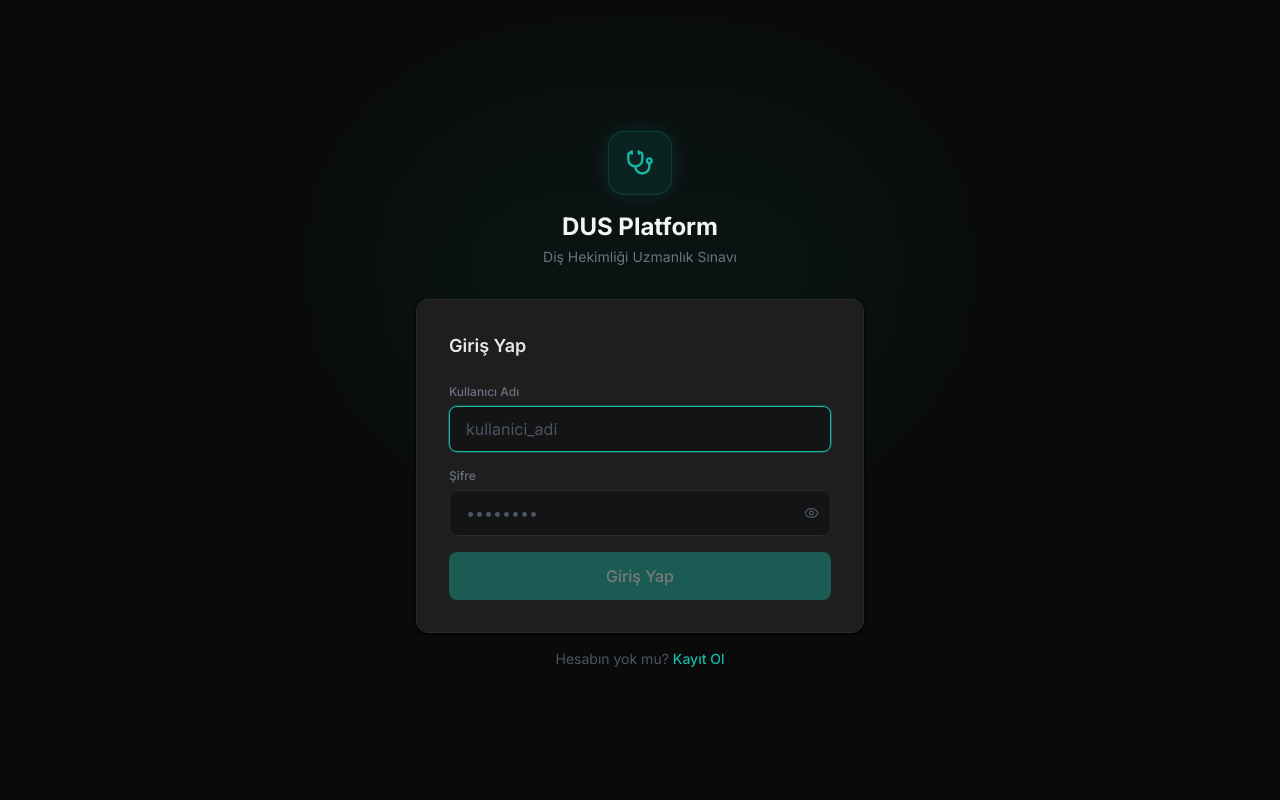
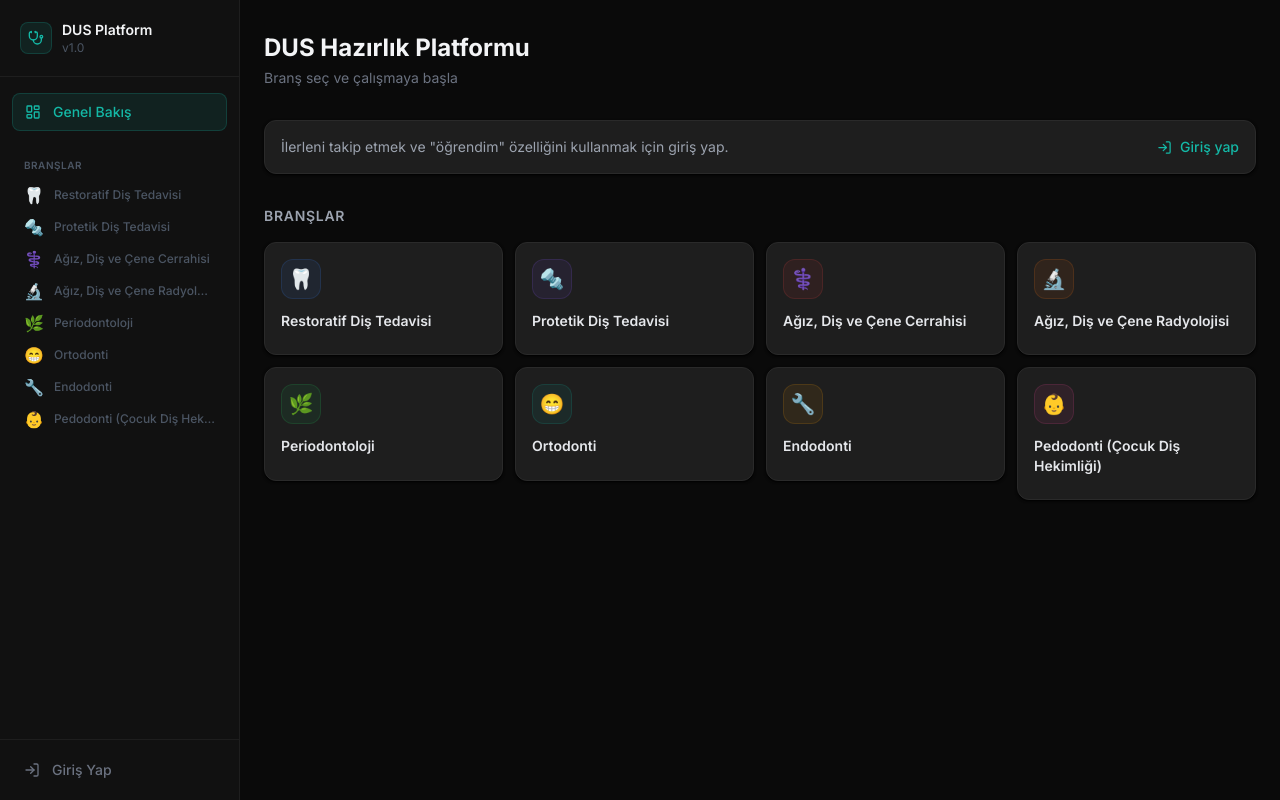
Before and after one commit to doguhancakir/dus-platform, a React (Vite) app: page / in a window 1280 px wide. Before the commit this address led to /login. Built offline with nearby package versions, Linux system fonts and the light colour scheme; no server answers.

Commit message:
Public dashboard

```diff
--- a/src/App.jsx
+++ b/src/App.jsx
@@ -41,9 +41,7 @@ function AppRoutes() {
       <Route path="/register" element={
         <PublicRoute><Register /></PublicRoute>
       } />
-      <Route path="/" element={
-        <ProtectedRoute><Dashboard /></ProtectedRoute>
-      } />
+      <Route path="/" element={<Dashboard />} />
       <Route path="/branch/:id" element={<BranchPage />} />
       <Route path="/topic/:id" element={<TopicPage />} />
       <Route path="/admin" element={
--- a/src/pages/Dashboard.jsx
+++ b/src/pages/Dashboard.jsx
@@ -1,7 +1,7 @@
 import { useState, useEffect } from 'react'
 import { Link } from 'react-router-dom'
 import { motion } from 'framer-motion'
-import { Flame, BookOpen, TrendingUp, Clock } from 'lucide-react'
+import { Flame, BookOpen, TrendingUp, Clock, LogIn } from 'lucide-react'
 import { useAuth } from '../contexts/AuthContext'
 import { supabase } from '../lib/supabase'
 import { BRANCHES } from '../lib/data'
@@ -22,20 +22,24 @@ export default function Dashboard() {
   const { user } = useAuth()
   const [branchStats, setBranchStats] = useState({})
   const [totalDue, setTotalDue] = useState(0)
-  const [loading, setLoading] = useState(true)
+  const [loading, setLoading] = useState(!!user)
 
   useEffect(() => {
+    if (user) {
+      setLoading(true)
       loadStats()
-  }, [user.id])
+    } else {
+      setLoading(false)
+      setBranchStats({})
+    }
+  }, [user?.id])
 
   async function loadStats() {
     try {
-      // Tüm konular
       const { data: topics } = await supabase
         .from('topics')
         .select('id, branch_id')
 
-      // Kullanıcının tamamladığı konular
       const { data: progress } = await supabase
         .from('user_topic_progress')
         .select('topic_id')
@@ -44,7 +48,6 @@ export default function Dashboard() {
 
       const completedIds = new Set(progress?.map(p => p.topic_id) || [])
 
-      // Due kartlar
       const now = new Date().toISOString()
       const { data: dueCards } = await supabase
         .from('user_cards')
@@ -53,7 +56,6 @@ export default function Dashboard() {
         .lte('due_date', now)
         .neq('status', 'new')
 
-      // Sorular ve branch ilişkisi
       const { data: questions } = await supabase
         .from('questions')
         .select('id, topic_id, topics(branch_id)')
@@ -63,7 +65,6 @@ export default function Dashboard() {
         questionBranchMap[q.id] = q.topics?.branch_id
       })
 
-      // Branch bazlı due sayı
       const branchDue = {}
       dueCards?.forEach(c => {
         const branchId = questionBranchMap[c.question_id]
@@ -72,7 +73,6 @@ export default function Dashboard() {
         }
       })
 
-      // Branch bazlı konu ilerlemesi
       const stats = {}
       BRANCHES.forEach(b => {
         const branchTopics = topics?.filter(t => t.branch_id === b.id) || []
@@ -105,14 +105,24 @@ export default function Dashboard() {
         {/* Header */}
         <div className="mb-8">
           <motion.div initial={{ opacity: 0, y: 8 }} animate={{ opacity: 1, y: 0 }}>
+            {user ? (
+              <>
                 <h1 className="text-2xl font-bold text-gray-100 mb-1">
                   Hoş geldin, <span className="text-accent">{user.nickname}</span> 👋
                 </h1>
                 <p className="text-gray-500 text-sm">DUS sınavına hazırlanmaya devam et</p>
+              </>
+            ) : (
+              <>
+                <h1 className="text-2xl font-bold text-gray-100 mb-1">DUS Hazırlık Platformu</h1>
+                <p className="text-gray-500 text-sm">Branş seç ve çalışmaya başla</p>
+              </>
+            )}
           </motion.div>
         </div>
 
-        {/* Overview Cards */}
+        {/* Overview Cards — only for logged-in users */}
+        {user ? (
           <motion.div
             variants={container}
             initial="hidden"
@@ -162,6 +172,22 @@ export default function Dashboard() {
               <div className="text-xs text-gray-600 mt-0.5">aktif alan</div>
             </motion.div>
           </motion.div>
+        ) : (
+          <motion.div
+            initial={{ opacity: 0, y: 8 }}
+            animate={{ opacity: 1, y: 0 }}
+            className="card p-4 mb-8 flex items-center justify-between"
+          >
+            <p className="text-sm text-gray-400">İlerleni takip etmek ve "öğrendim" özelliğini kullanmak için giriş yap.</p>
+            <Link
+              to="/login"
+              className="flex items-center gap-2 text-sm font-medium text-accent hover:text-accent/80 transition-colors shrink-0 ml-4"
+            >
+              <LogIn size={15} />
+              Giriş yap
+            </Link>
+          </motion.div>
+        )}
 
         {/* Branch Grid */}
         <div className="mb-4">
@@ -178,7 +204,7 @@ export default function Dashboard() {
             const stats = branchStats[branch.id]
             return (
               <motion.div key={branch.id} variants={item}>
-                <BranchCard branch={branch} stats={stats} loading={loading} />
+                <BranchCard branch={branch} stats={stats} loading={loading} showProgress={!!user} />
               </motion.div>
             )
           })}
@@ -188,7 +214,7 @@ export default function Dashboard() {
   )
 }
 
-function BranchCard({ branch, stats, loading }) {
+function BranchCard({ branch, stats, loading, showProgress }) {
   if (loading) return <SkeletonCard />
 
   const progress = stats?.progress || 0
@@ -212,12 +238,14 @@ function BranchCard({ branch, stats, loading }) {
           >
             {branch.icon}
           </div>
+          {showProgress && (
             <ProgressRing
               progress={progress}
               size={40}
               strokeWidth={3}
               color={branch.color}
             />
+          )}
         </div>
 
         {/* Name */}
@@ -225,13 +253,14 @@ function BranchCard({ branch, stats, loading }) {
           {branch.name}
         </h3>
 
-        {/* Stats */}
+        {/* Stats — only for logged-in users */}
+        {showProgress && (
+          <>
             <div className="flex items-center justify-between text-xs text-gray-600 mb-3">
               <span>{completedCount}/{topicCount} konu</span>
               <span>{progress}%</span>
             </div>
 
-        {/* Progress bar */}
             <div className="progress-bar">
               <motion.div
                 className="progress-fill"
@@ -242,13 +271,14 @@ function BranchCard({ branch, stats, loading }) {
               />
             </div>
 
-        {/* Due count */}
             {dueCount > 0 && (
               <div className="mt-3 flex items-center gap-1.5">
                 <div className="w-1.5 h-1.5 rounded-full bg-accent animate-pulse" />
                 <span className="text-xs text-accent">{dueCount} kart bekliyor</span>
               </div>
             )}
+          </>
+        )}
       </motion.div>
     </Link>
   )
```
Lines whose indentation alone changed are shown as unchanged.
